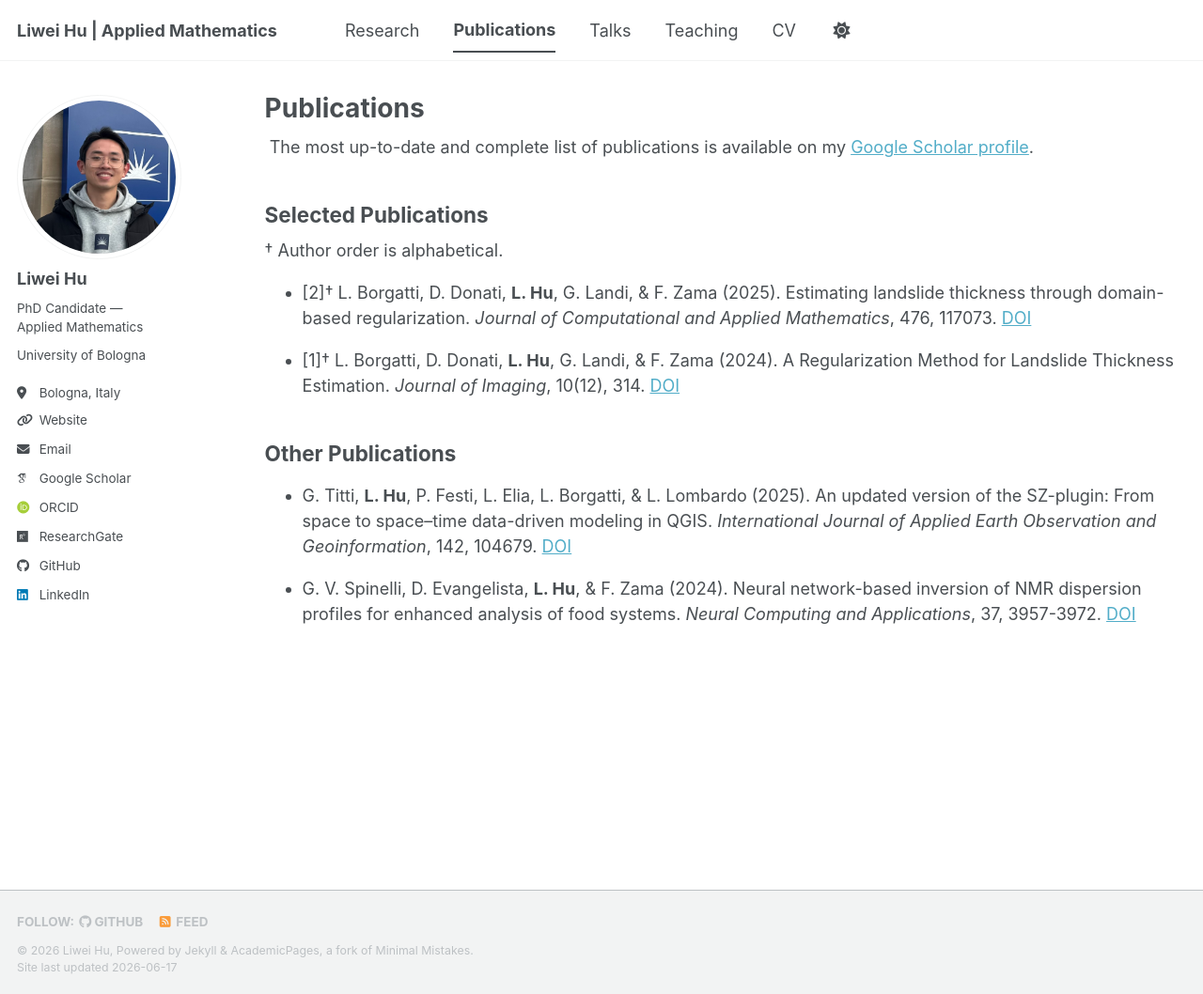
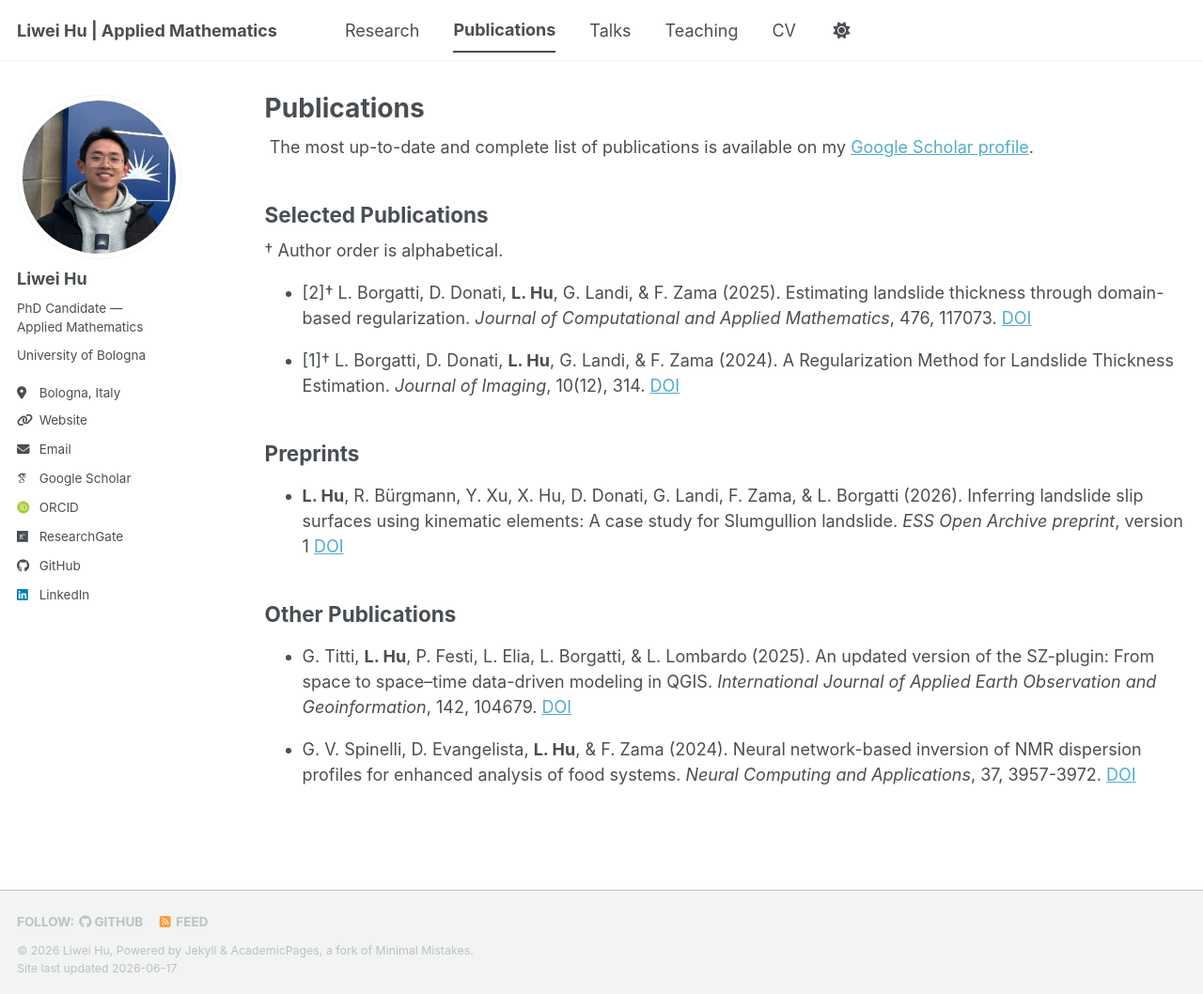
Before and after one commit to liweihu2/liweihu2.github.io, a Jekyll site: the page built from _pages/publications.html, in a window 1280 px wide and 1058 px high. Shown: the whole window at 94% size. Built offline with Jekyll 4.4.1, drawn with Linux system fonts in a browser that asks for light colours; some web fonts are replaced; a script bundle is joined from its source files by our own code; library files that are not in the unit come from our copies.

Commit message:
preprint

```diff
--- a/_pages/publications.html
+++ b/_pages/publications.html
@@ -56,6 +56,18 @@ author_profile: true
   </li>
 </ul>
 
+<h2>Preprints</h2>
+
+<ul>
+  <li>
+    <strong>L. Hu</strong>, R. Bürgmann, Y. Xu, X. Hu, D. Donati, G. Landi, F. Zama, & L. Borgatti (2026).
+    Inferring landslide slip surfaces using kinematic elements: A case study for Slumgullion landslide.
+    <em>ESS Open Archive preprint</em>, version 1
+    <a href="https://doi.org/10.22541/essoar.176911174.49999782/v1">DOI</a>
+  </li>
+</ul>
+
+
 <h2>Other Publications</h2>
 
 <ul>
```
